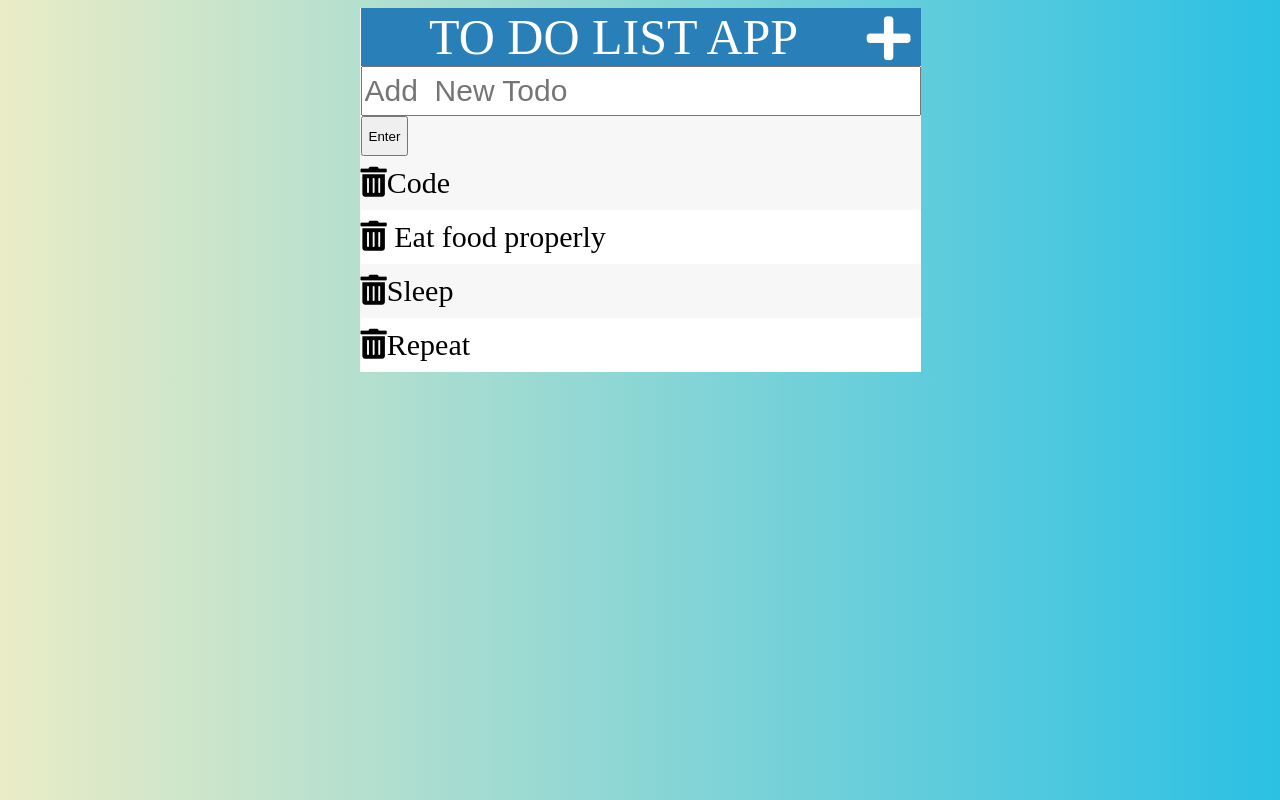
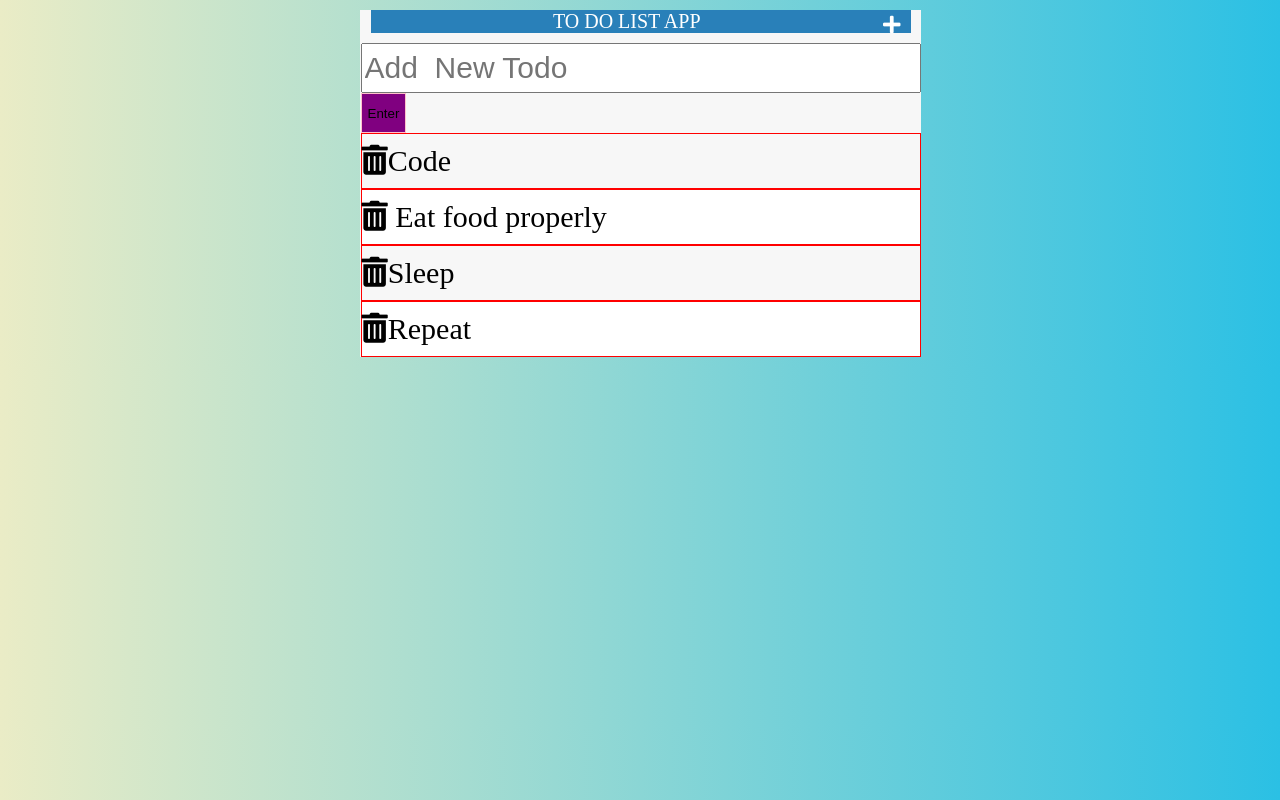
Before and after one commit to 7908837174/Todo-webapp, a plain HTML site: page index.html in a window 1280 px wide. Drawn offline with Linux system fonts and the light colour scheme.

Commit message:
Update tdla.css
made some ui changes

```diff
--- a/tdla.css
+++ b/tdla.css
@@ -10,9 +10,9 @@ h1
   background: #2980b9;
   text-transform: uppercase;
   font-weight: normal;
-  margin: 0px;
+  margin: 10px;
   text-align: center;
-  font-size: 50px;
+  font-size: 20px;
 }
 ol{
 list-style: none;
@@ -25,6 +25,7 @@ li{
   margin: 0px;
   font-size: 30px;
   text-align: left;;
+  border:1px solid red;
 }
 input{
   width:100%;
@@ -41,6 +42,8 @@ button
   height: 40px;
   margin-left:
   font-weight: bolder;
+  border:1px solid pink;
+  background-color:purple;
 }
 body{
   background: #2BC0E4;  /* fallback for old browsers */
@@ -61,5 +64,6 @@ span
 }
 li:hover span
 {
+  height:100px
   width:40px;
 }
```
